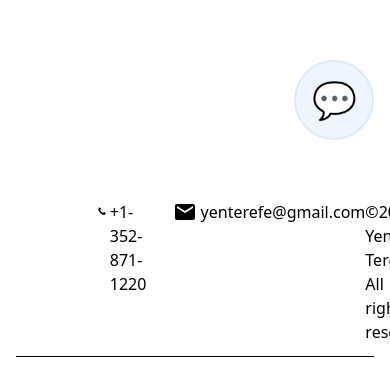
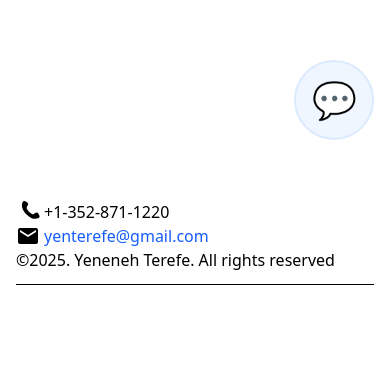
Before and after one commit to yenterefe/main-portfolio, a React (Vite) app in the folder Frontend/: page / in a window 390 px wide. Shown: the part 921-1294 px from the top of the page. After the commit the page ends 1222 px from the top, so only its background shows below. Built offline with nearby package versions, Linux system fonts and the light colour scheme.

Commit message:
feat: added mobile responsiveness for the footer section

```diff
--- a/Frontend/src/Components/Footer.tsx
+++ b/Frontend/src/Components/Footer.tsx
@@ -3,8 +3,8 @@ import { Element } from 'react-scroll';
 const Footer = () => {
     return (
         <div className="border-b-1 border-black-100">
-            <div className="px-20 py-3 flex flex-row justify-between">
-                <div className="flex flex-row gap-3">
+            <div className="flex flex-col md:px-20 py-3 md:flex-row justify-between">
+                <div className="flex flex-col md:flex-row md:gap-3">
                     <div className="flex flex-row gap-1">
                         <svg xmlns="http://www.w3.org/2000/svg"
                             viewBox="0 0 24 24"
@@ -30,7 +30,7 @@ const Footer = () => {
                                  2 2h16c1.1 0 2-.9 2-2V6c0-1.1-.9-2-2-2zm0 4-8 5-8-5V6l8 5 8-5v2z"/>
                         </svg>
                         <Element name="contact">
-                            <a className="hover:font-bold" href="mailto:yenterefe@gmail.com">yenterefe@gmail.com</a>
+                            <a className="hover:font-bold text-blue-600" href="mailto:yenterefe@gmail.com">yenterefe@gmail.com</a>
                         </Element>
                     </div>
                 </div>
--- a/Frontend/src/Components/FreshFinder.tsx
+++ b/Frontend/src/Components/FreshFinder.tsx
@@ -1,10 +1,9 @@
-import useDelayRender from "../Hooks/useDelayRender";
-
 const FreshFinder = () => {
     return (
         <div>
             <div className="hover:scale-105">
-            </div><img className="h-80" src="https://dummyimage.com/600x400/eeeeee/fff" />
+                <img className="h-80" src="https://dummyimage.com/600x400/eeeeee/fff" />
+            </div>
             <div className="text-center">
                 <p className="h-80">Fresh Finder</p>
             </div>
--- a/Frontend/src/Components/SalaryMan.tsx
+++ b/Frontend/src/Components/SalaryMan.tsx
@@ -1,13 +1,9 @@
-import useDelayRender from "../Hooks/useDelayRender";
-
 const SalaryMan = () => {
-
-    const setDelayRender = useDelayRender({ msSeconds: 8020 })
-
     return (
         <div>
             <div className="hover:scale-105">
-            </div> <img className="h-80" src="https://dummyimage.com/600x400/eeeeee/fff" />
+                <img className="h-80" src="https://dummyimage.com/600x400/eeeeee/fff" />
+            </div>
             <div className="text-center">
                 <p className="h-80">Salary Man</p>
             </div>
```
